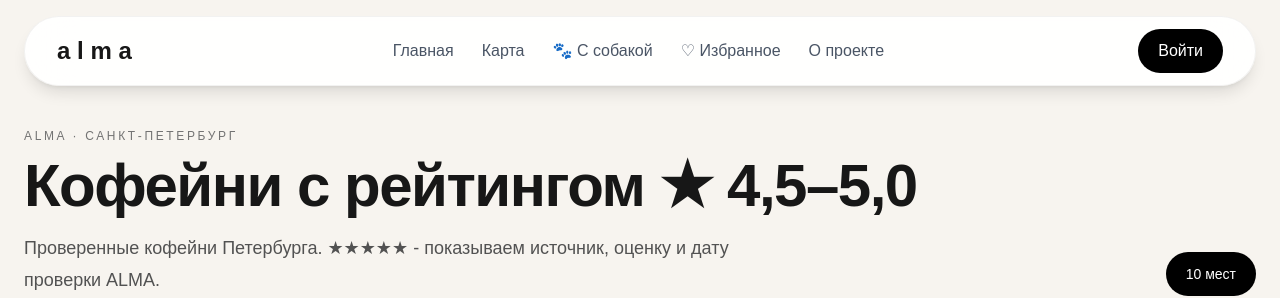
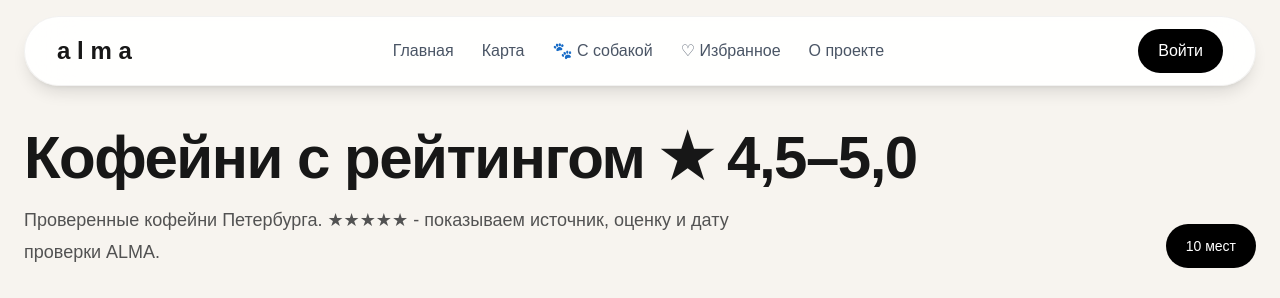
Before and after one commit to olgakastanova48386-dotcom/alma, a Next.js app: page /coffee in a window 1280 px wide. Shown: the top 298 px of the page. Built offline with nearby package versions, Linux system fonts and the light colour scheme; no server answers.

Commit message:
Remove ALMA city kicker

```diff
--- a/app/coffee/page.tsx
+++ b/app/coffee/page.tsx
@@ -7,8 +7,7 @@ export default function CoffeePage() {
       <div className="max-w-7xl mx-auto px-4 sm:px-6">
         <div className="flex flex-col lg:flex-row lg:items-end lg:justify-between gap-6">
           <div>
-            <p className="text-xs uppercase tracking-[0.22em] text-neutral-500">ALMA · Санкт-Петербург</p>
-            <h1 className="mt-3 text-4xl sm:text-5xl lg:text-6xl font-bold tracking-tight">Кофейни с рейтингом ★ 4,5–5,0</h1>
+            <h1 className="text-4xl sm:text-5xl lg:text-6xl font-bold tracking-tight">Кофейни с рейтингом ★ 4,5–5,0</h1>
             <p className="mt-4 max-w-3xl text-neutral-600 text-base sm:text-lg leading-8">Проверенные кофейни Петербурга. ★★★★★ - показываем источник, оценку и дату проверки ALMA.</p>
           </div>
           <div className="rounded-full bg-black text-white px-5 py-3 text-sm font-medium self-start lg:self-auto">{coffeePlaces.length} мест</div>
```
